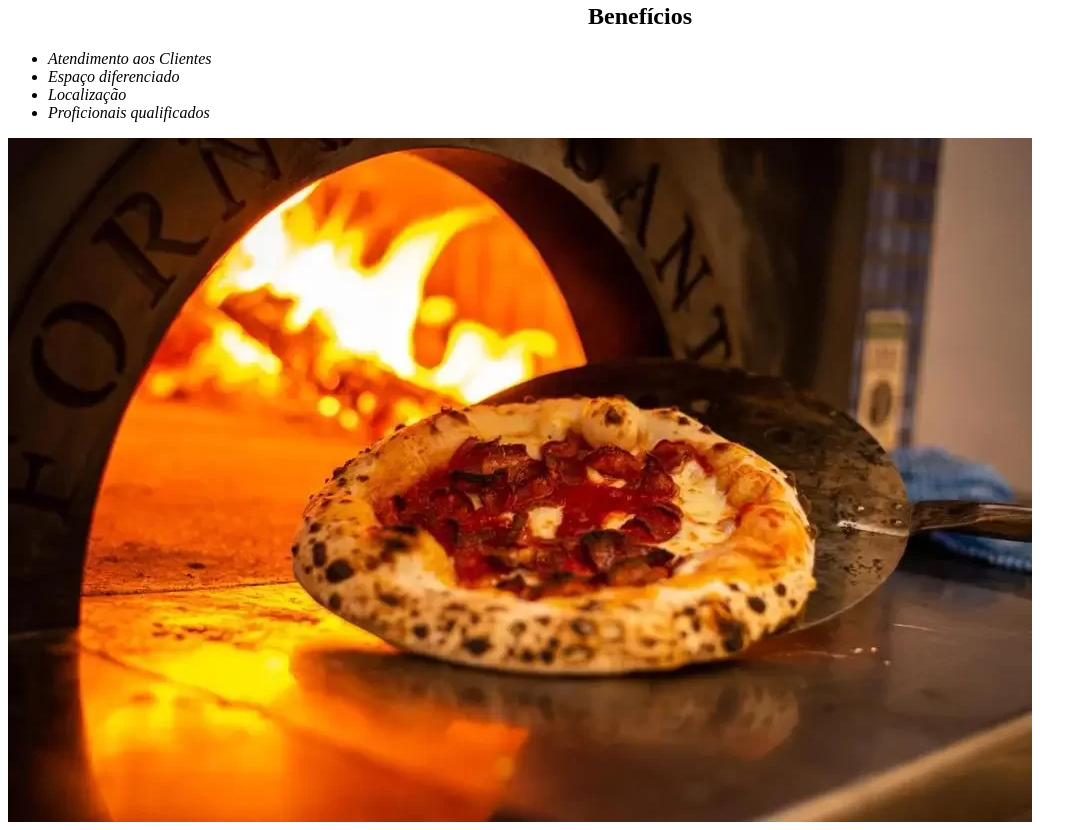
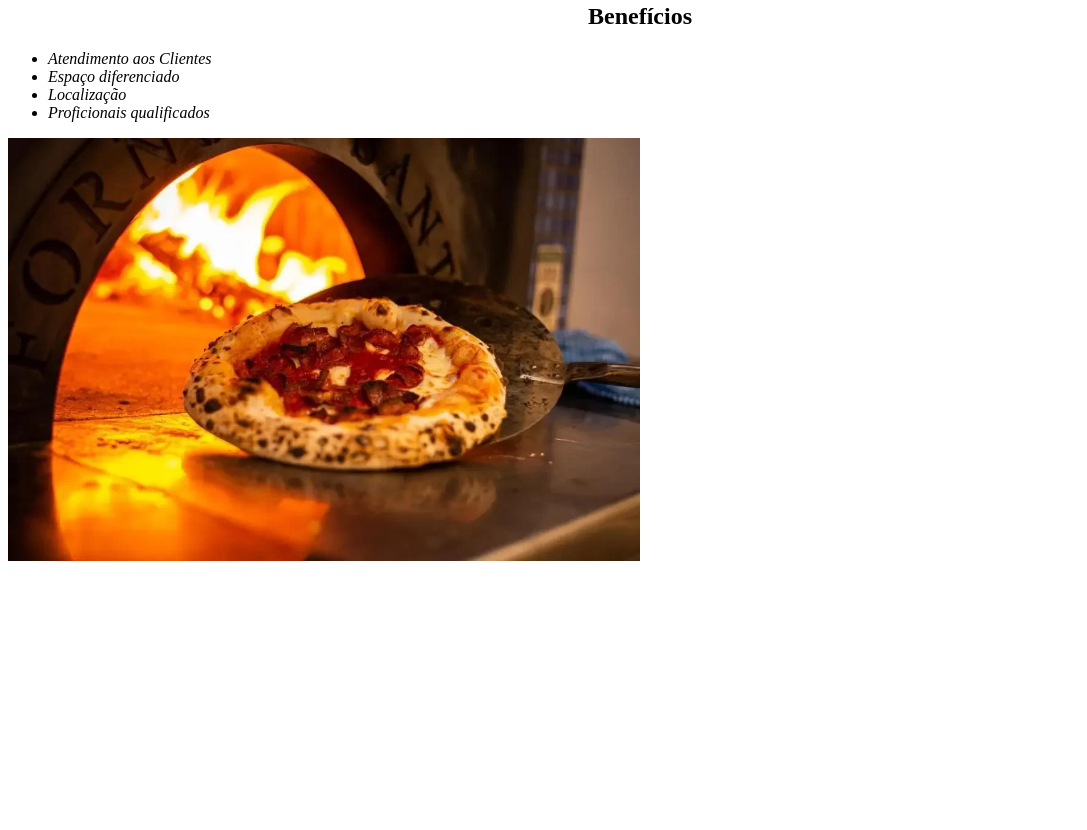
Before and after one commit to AlexHoring07/TURMAE, a plain HTML site: page index.html in a window 1280 px wide. Shown: the part 1114-1944 px from the top of the page, without its empty margins (0-1087 px from the left). After the commit the page ends 1683 px from the top, so only its background shows below. Drawn offline with Linux system fonts and the light colour scheme.

Commit message:
Update index.html

```diff
--- a/index.html
+++ b/index.html
@@ -43,6 +43,12 @@
 
             h2 {
                 text-align: center;
+            }
+
+            .imagembeneficios {
+                width: 50%
+            }
+
 
      </style>
 
@@ -74,7 +80,7 @@
                 <li class="itens">Proficionais qualificados</li>
             </ul>
 
-            <img src="beneficios.jpg">
+            <img src="beneficios.jpg" class="imagembeneficios">
         </div>
     </body>
 </html>
```
